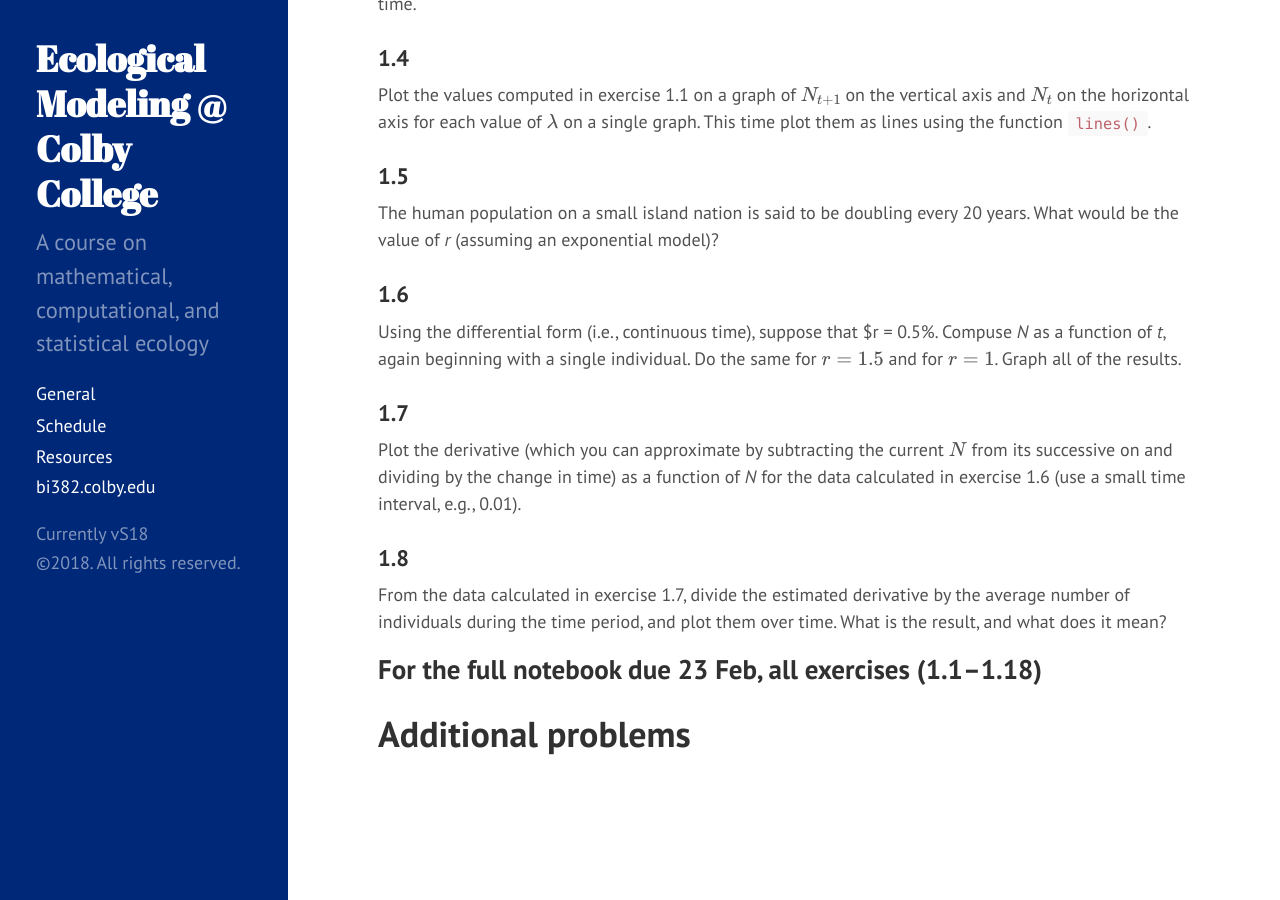
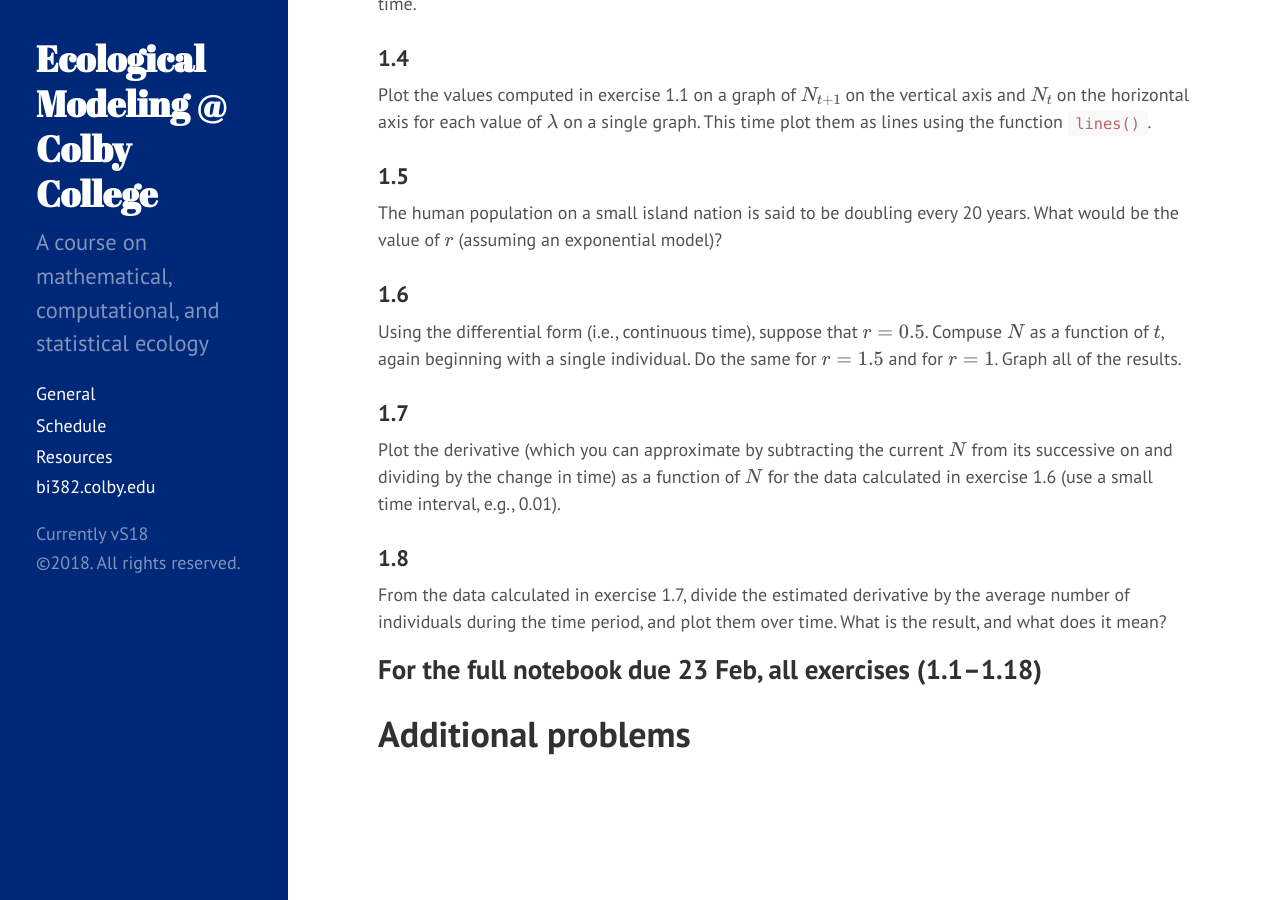
Before and after one commit to ColbyEcology/BI382_2018_Spring, a Jekyll site: the page built from Assignments/Notebooks/Ch1_Notebook.md, in a window 1280 px wide and 900 px high, scrolled down 836 px. Built offline with Jekyll 4.4.1, drawn with Linux system fonts in a browser that asks for light colours; formulas are drawn with MathJax 3.

Commit message:
fixed some math errors in asst 1

```diff
--- a/Assignments/Notebooks/Ch1_Notebook.md
+++ b/Assignments/Notebooks/Ch1_Notebook.md
@@ -20,13 +20,13 @@ Derive an equation for doubling time in an exponentially growing population, and
 Plot the values computed in exercise 1.1 on a graph of $N_{t+1}$ on the vertical axis and $N_t$ on the horizontal axis for each value of $\lambda$ on a single graph. This time plot them as lines using the function `lines()`.
 
 ### 1.5
-The human population on a small island nation is said to be doubling every 20 years. What would be the value of *r* (assuming an exponential model)?
+The human population on a small island nation is said to be doubling every 20 years. What would be the value of $r$ (assuming an exponential model)?
 
 ### 1.6
-Using the differential form (i.e., continuous time), suppose that $r = 0.5%. Compuse *N* as a function of *t*, again beginning with a single individual. Do the same for $r = 1.5$ and for $r = 1$. Graph all of the results.
+Using the differential form (i.e., continuous time), suppose that $r = 0.5$. Compuse $N$ as a function of $t$, again beginning with a single individual. Do the same for $r = 1.5$ and for $r = 1$. Graph all of the results.
 
 ### 1.7
-Plot the derivative (which you can approximate by subtracting the current $N$ from its successive on and dividing by the change in time) as a function of *N* for the data calculated in exercise 1.6 (use a small time interval, e.g., 0.01).
+Plot the derivative (which you can approximate by subtracting the current $N$ from its successive on and dividing by the change in time) as a function of $N$ for the data calculated in exercise 1.6 (use a small time interval, e.g., 0.01).
 
 ### 1.8
 From the data calculated in exercise 1.7, divide the estimated derivative by the average number of individuals during the time period, and plot them over time. What is the result, and what does it mean?
```
